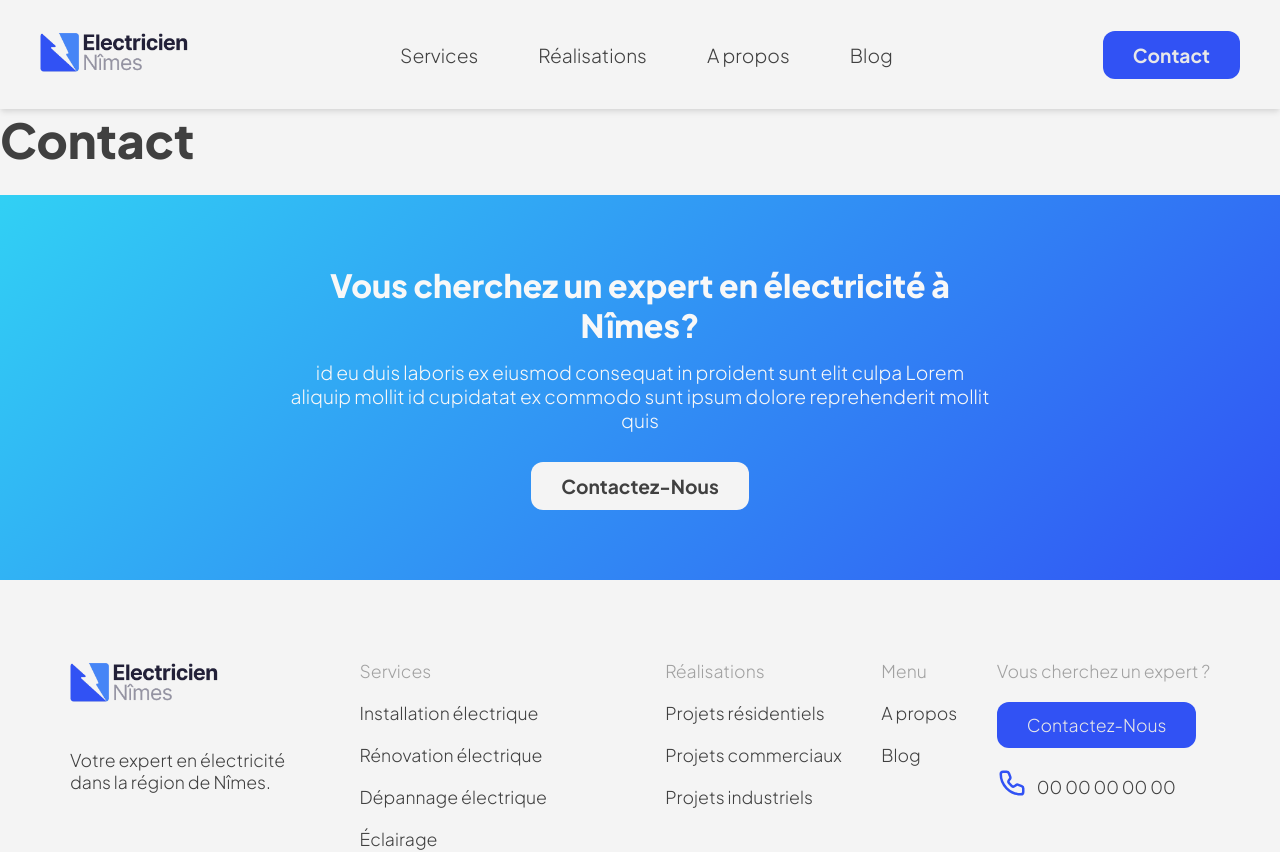
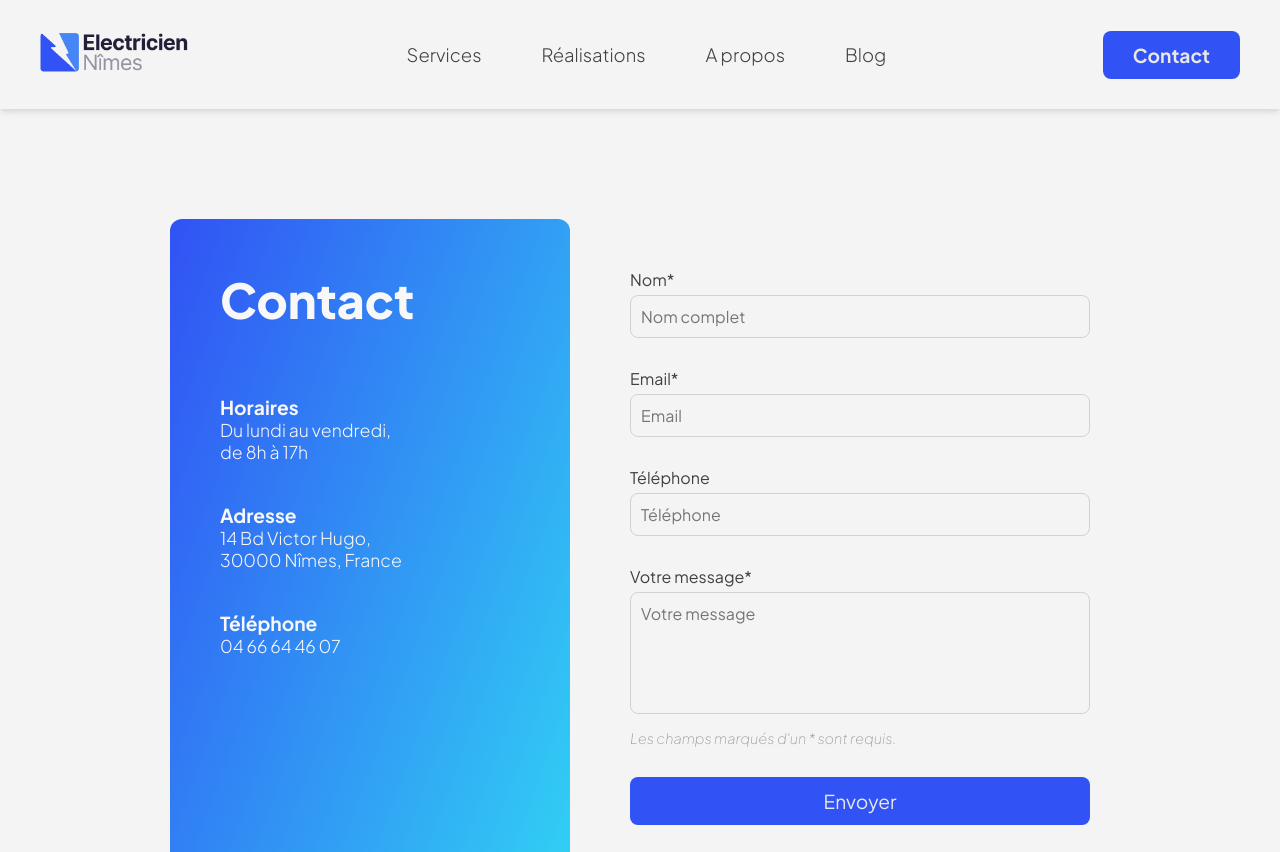
Before and after one commit to pierregoaer/deprecated-website-lending-v0, a React (Vite) app in the folder client/: page /contact in a window 1280 px wide. Shown: the top 852 px of the page. Built offline with nearby package versions, Linux system fonts and the light colour scheme; no server answers.

Commit message:
Adding contact page

```diff
--- a/client/src/components/Footer.jsx
+++ b/client/src/components/Footer.jsx
@@ -36,7 +36,7 @@ export default function Footer() {
                     <div className="column-5 column flex-column">
                         <p className="column-title">Vous cherchez un expert ?</p>
                         <Link to={'/contact'} className="btn-primary">Contactez-Nous</Link>
-                        <a href="tel:" className="contact-phone">
+                        <a href="tel:0466644607" className="contact-phone">
                             <svg xmlns="http://www.w3.org/2000/svg" width="800px" height="800px" viewBox="0 0 24 24"
                                  fill="none">
                                 <path id="Vector"
@@ -44,7 +44,7 @@ export default function Footer() {
                                       stroke="#000000" strokeWidth="2" strokeLinecap="round"
                                       strokeLinejoin="round"/>
                             </svg>
-                            00 00 00 00 00</a>
+                            04 66 64 46 07</a>
                     </div>
                 </div>
                 <div className="footer--copyrights">
--- a/client/src/pages/Blogs.jsx
+++ b/client/src/pages/Blogs.jsx
@@ -28,7 +28,7 @@ export default function Blogs({blogsData, blogsFetched}) {
                             cupidatat ex commodo sunt ipsum dolore reprehenderit mollit quis</p>
                     </div>
                     <div className="blogs--grid">
-                        {blogElements}
+                        {blogsFetched && blogElements}
                     </div>
 
                 </div>
--- a/client/src/pages/Contact.jsx
+++ b/client/src/pages/Contact.jsx
@@ -1,9 +1,71 @@
 import React from 'react';
 
+import '../styles/contact.css';
+
 export default function Contact() {
-	return (
-		<>
-			<h1>Contact</h1>
-		</>
-	);
+
+    function handleSubmit(e){
+        e.preventDefault()
+    }
+    return (
+        <>
+            <section className="contact--container">
+                <div className="section--inner contact--main">
+                    <div className="contact--text">
+                        <h1>Contact</h1>
+                        <div className="contact--text-section">
+                            <p>Horaires</p>
+                            <p>Du lundi au vendredi,<br/>de 8h à 17h</p>
+                        </div>
+                        <div className="contact--text-section">
+                            <p>Adresse</p>
+                            <p>14 Bd Victor Hugo,<br/>30000 Nîmes, France</p>
+                        </div>
+                        <div className="contact--text-section">
+                            <p>Téléphone</p>
+                            <a href="tel:0466644607" className="contact-phone">04 66 64 46 07</a>
+                        </div>
+                        <div className="contact--text-section"></div>
+                    </div>
+                    <form className="contact--form">
+                        <div className="contact--form-field">
+
+                            <label htmlFor="name">Nom*</label>
+                            <input
+                                type="text"
+                                placeholder="Nom complet"
+                                name="name"
+                            />
+                        </div>
+                        <div className="contact--form-field">
+                            <label htmlFor="email">Email*</label>
+                            <input
+                                type="text"
+                                placeholder="Email"
+                                name="email"
+                            />
+                        </div>
+                        <div className="contact--form-field">
+                            <label htmlFor="phone">Téléphone</label>
+                            <input
+                                type="text"
+                                placeholder="Téléphone"
+                                name="phone"
+                            />
+                        </div>
+                        <div className="contact--form-field">
+                            <label htmlFor="message">Votre message*</label>
+                            <textarea
+                                placeholder="Votre message"
+                                name="message"
+                            />
+                        </div>
+                        <p className="contact--form-disclaimer">Les champs marqués d'un * sont requis.</p>
+                        <button type="submit" className="btn-primary" onClick={handleSubmit}>Envoyer</button>
+                    </form>
+
+                </div>
+            </section>
+        </>
+    );
 }
--- /dev/null
+++ b/client/src/styles/contact.css
@@ -0,0 +1,81 @@
+.contact--main {
+    max-width: 1000px !important;
+    display: flex;
+    justify-content: center;
+    gap: 40px
+}
+
+.contact--text {
+    flex-basis: 400px;
+    background: linear-gradient(110deg, var(--primary-blue), var(--secondary-blue));
+    display: flex;
+    flex-direction: column;
+    row-gap: 40px;
+    padding: 50px;
+    border-radius: var(--border-radius-main);
+}
+.contact--text h1,
+.contact--text a,
+.contact--text p{
+    color: var(--tertiary-text-color);
+}
+
+.contact--text a,
+.contact--text p {
+    font-size: 1.1rem;
+}
+
+.contact--text-section p:first-child {
+    font-size: 1.2rem;
+    font-weight: 700;
+}
+
+form {
+    flex-basis: 500px;
+    display: flex;
+    flex-direction: column;
+    gap: 30px;
+    padding: 50px 20px;
+}
+
+.contact--form-field {
+    display: flex;
+    flex-direction: column;
+    gap: 5px;
+}
+
+form input,
+form textarea {
+    all: unset;
+    padding: 10px;
+    border-radius: var(--border-radius-secondary);
+    border: 1px solid var(--light-grey-border-color);
+}
+
+form textarea {
+    height: 100px;
+}
+
+form input:focus,
+form textarea:focus {
+    border: 1px solid var(--primary-blue);
+}
+
+form button {
+    border: none;
+    font-weight: 400 !important;
+}
+
+.contact--form-disclaimer {
+    margin-top: -15px;
+    font-size: .9rem;
+    font-style: italic;
+    font-weight: 200;
+    color: var(--footer-title-text-color)
+}
+
+@media (max-width: 700px) {
+    .contact--main {
+        flex-direction: column;
+    }
+}
--- a/client/src/styles/styles.css
+++ b/client/src/styles/styles.css
@@ -9,7 +9,9 @@
     --tertiary-text-color: #f8f8f8;
     --footer-title-text-color: #a1a1a1;
     --default-btn-text-color: #e8e8e8;
+    --light-grey-border-color: #d2d2d2;
     --border-radius-main: 0.75rem;
+    --border-radius-secondary: 0.5rem;
     --box-shadow-main: rgba(0, 0, 0, 0.1) 0px 4px 6px -1px, rgba(0, 0, 0, 0.04) 0px 2px 4px -1px;
     background-color: var(--primary-section-background-color);
 }
@@ -51,16 +53,20 @@ h2 {
 
 p, a, li {
     font-weight: 300;
-    font-size: 1.2rem;
+    font-size: 1.15rem;
 }
 
 .btn-primary {
     padding: 12px 30px;
     background: var(--primary-blue);
     color: var(--default-btn-text-color);
-    border-radius: 0.75rem;
+    border-radius: var(--border-radius-secondary);
     font-size: 1.2rem;
     font-weight: 700;
+}
+
+button {
+    cursor: pointer;
 }
 
 @media (max-width: 700px) {
```
